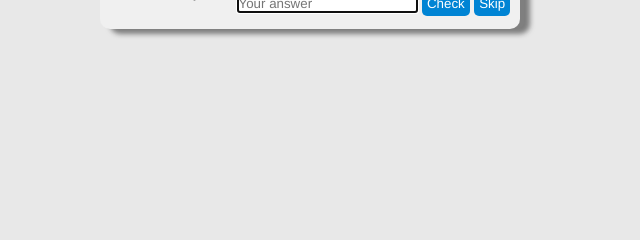
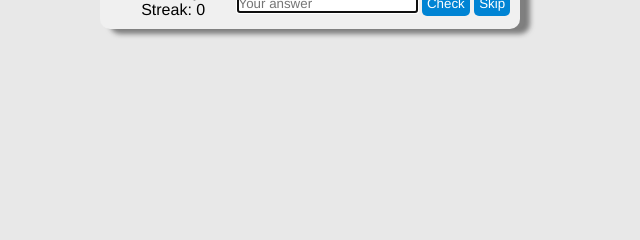
Before and after one commit to ProffD-17/quiz-game, a Flask app: template templates/question.html in a window 1280 px wide. Shown: the part 85-325 px from the top of the page, without its empty margins (330-970 px from the left). Run offline with Flask 3, Linux system fonts and the light colour scheme; the template is opened without the code that fills it, so the values that code supplies are empty.

Commit message:
added streak counter to flashcard sidebar

```diff
--- a/static/random_question.js
+++ b/static/random_question.js
@@ -4,7 +4,7 @@ const question_p = document.querySelector('#question');
 const category_p = document.querySelector('#category');
 // displays the subtopic
 const subtopic_p = document.querySelector('#subtopic')
-// users answer
+// where the user inputs their answer
 const user_answer_input = document.querySelector('#user-answer');
 // button for user to check thier answer
 const check_answer = document.querySelector('#check');
@@ -14,10 +14,14 @@ const feedback = document.querySelector('#feedback');
 const correct_answer_p = document.querySelector('#correct-answer');
 // next question button
 const next_question_btn = document.querySelector('#next-question');
+// shows user their streak
+const streak_p = document.querySelector('#streak')
 
-// get difficulty from template
-console.log(difficulty)
-console.log(typeof(difficulty))
+
+// global variables
+let question;
+let streak = 0;
+
 
 // reset all the info on the flashcard
 function reset_flashcard() {
@@ -33,11 +37,6 @@ function reset_flashcard() {
     user_answer_input.value = '';
     user_answer_input.innerHTML = '';
 }
-
-
-
-// make question global
-let question;
 
 
 // show question, question category and question subtopic on fashcard
@@ -60,8 +59,15 @@ async function new_random_question() {
     let response_json = await res.json();
     question = response_json['questions'][0];
     display_question_info(question)
+    console.log(question['answer']) // so I can cheat ... I mean debug
 }
 new_random_question()
+
+
+function update_streak() {
+    streak_p.innerHTML = 'Streak: ' + streak.toString();
+    console.log('streak updated')
+}
 
 
 // signal to user they got the right answer
@@ -69,6 +75,9 @@ function correct_answer() {
     feedback.classList.remove('incorrect');
     feedback.classList.add('correct');
     feedback.innerHTML = 'Correct';
+    // add 1 to streak
+    streak = streak + 1;
+    console.log('incremented streak')
 }
 
 // signal to user they got the wrong answer
@@ -76,6 +85,25 @@ function incorrect_answer() {
     feedback.classList.remove('correct');
     feedback.classList.add('incorrect');
     feedback.innerHTML = 'Incorrect';
+    // reset streak
+    streak = 0;
+    console.log('reset streak')
+}
+
+
+// signal to the user if they got the answer right or wrong and what the right answer was
+function give_feedback(correct, answer) {
+    // show feedback element
+    feedback.classList.remove('hide');
+    // display correct answer
+    correct_answer_p.innerHTML = 'Correct answer: ' + answer;
+    correct_answer_p.classList.remove('hide');
+    if (correct) {
+        correct_answer();
+    } else {
+        incorrect_answer();
+    }
+    update_streak();
 }
 
 
@@ -102,16 +130,7 @@ check_answer.addEventListener('click', function () {
     } else {
         correct = true;
     }
-    // give feedback
-    feedback.classList.remove('hide');
-    // display correct answer
-    correct_answer_p.innerHTML = 'Correct answer: ' + answer;
-    correct_answer_p.classList.remove('hide');
-    if (correct) {
-        correct_answer();
-    } else {
-        incorrect_answer();
-    }
+    give_feedback(correct, answer)
     // question has been answered so next button should say next
     next_question_btn.innerHTML = 'Next';
 });
--- a/templates/question.html
+++ b/templates/question.html
@@ -5,6 +5,7 @@
             <aside class="side">
                 <h2>Round info</h2>
                 <p>Difficulty: {{ difficulty }}</p>
+                <p id="streak">Streak: 0</p>
             </aside>
             <div class="content">
                 <h2>Question</h2>
```
